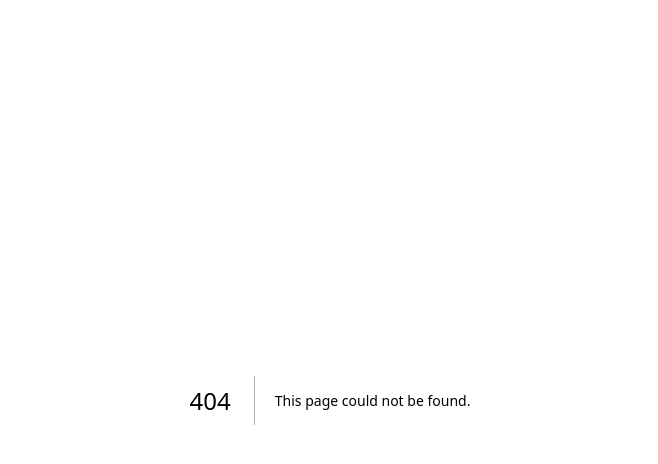
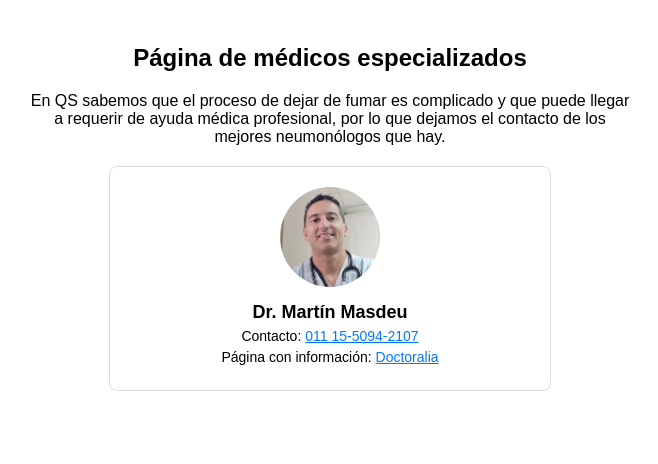
Before and after one commit to martinWeissmann/quit-smoking, a Next.js app in the folder quit-smoking/: page /medicos in a window 1280 px wide. Before the commit this address had no page. Shown: the top 464 px of the page, without its empty margins (310-968 px from the left). Built offline with nearby package versions, Linux system fonts and the light colour scheme.

Commit message:
pagina medicos

```diff
--- /dev/null
+++ b/quit-smoking/app/medicos/page.tsx
@@ -0,0 +1,70 @@
+import React from 'react';
+
+const DoctorProfile: React.FC = () => {
+  return (
+    <div
+      style={{
+        fontFamily: 'Arial, sans-serif',
+        padding: '20px',
+        maxWidth: '600px',
+        margin: '0 auto',
+        textAlign: 'center',
+      }}
+    >
+      <h1 style={{ fontSize: '24px', fontWeight: 'bold', marginBottom: '20px' }}>
+        Página de médicos especializados
+      </h1>
+      <p style={{ fontSize: '16px', marginBottom: '20px' }}>
+        En QS sabemos que el proceso de dejar de fumar es complicado y que puede
+        llegar a requerir de ayuda médica profesional, por lo que dejamos el
+        contacto de los mejores neumonólogos que hay.
+      </p>
+      <div
+        style={{
+          display: 'flex',
+          flexDirection: 'column',
+          alignItems: 'center',
+          border: '1px solid #ddd',
+          borderRadius: '8px',
+          padding: '20px',
+          maxWidth: '400px',
+          margin: '0 auto',
+        }}
+      >
+        <img
+          src="/martin.png" // Coloca aquí la URL de la imagen del médico
+          alt="Dr. Martín Masdeu"
+          style={{
+            width: '100px',
+            height: '100px',
+            borderRadius: '50%',
+            objectFit: 'cover',
+            marginBottom: '15px',
+          }}
+        />
+        <div>
+          <h2 style={{ fontSize: '18px', margin: '0' }}>Dr. Martín Masdeu</h2>
+          <p style={{ margin: '5px 0', fontSize: '14px' }}>
+            Contacto:{' '}
+            <a href="tel:0111550942107" style={{ color: '#007bff' }}>
+              011 15-5094-2107
+            </a>
+          </p>
+          <p style={{ margin: '5px 0', fontSize: '14px' }}>
+            Página con información:{' '}
+            <a
+              href="https://www.doctoraliar.com/martin-masdeu/neumonologo/capital-federal#profile-pricing"
+              target="_blank"
+              rel="noopener noreferrer"
+              style={{ color: '#007bff' }}
+            >
+              Doctoralia
+            </a>
+          </p>
+        </div>
+      </div>
+    </div>
+  );
+};
+
+export default DoctorProfile;
```
Also changed, not shown: quit-smoking/public/martin.png (added).
